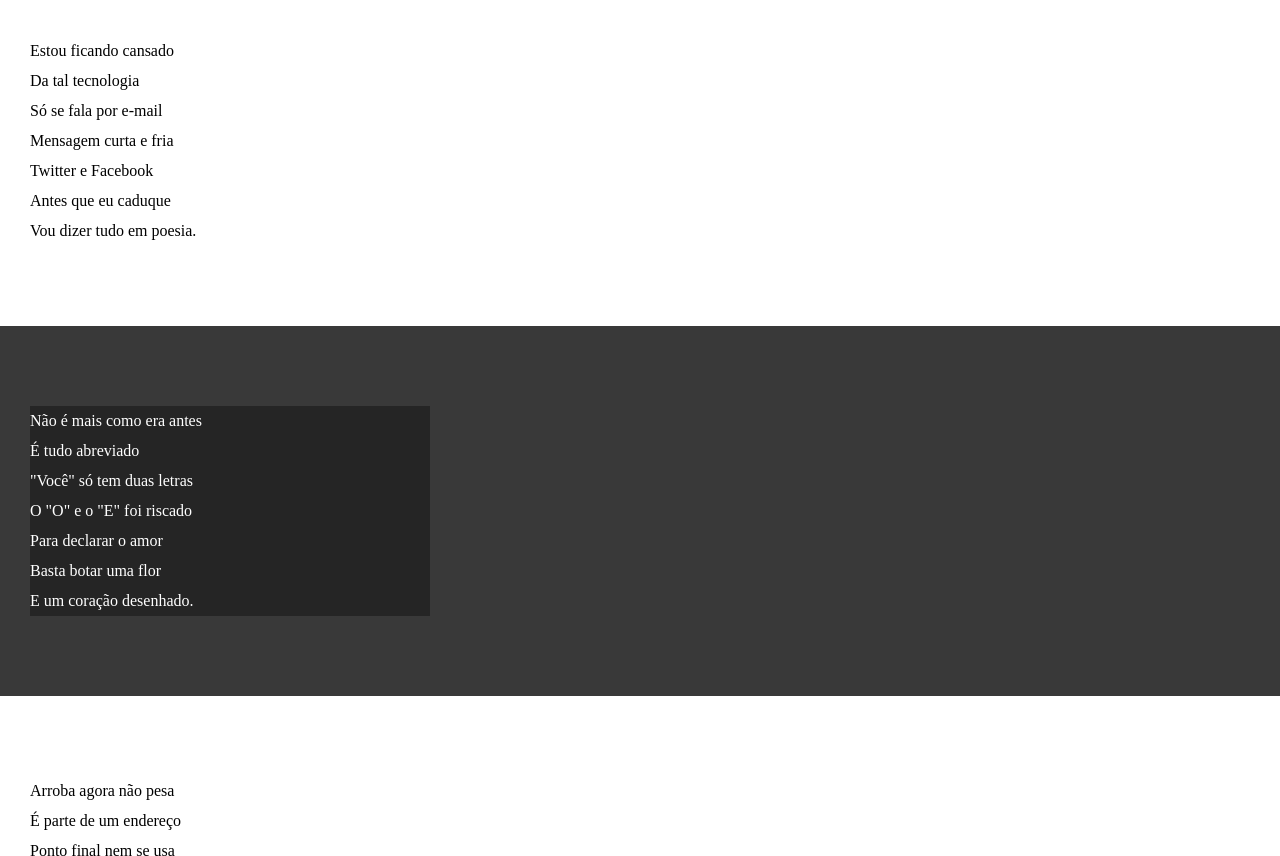
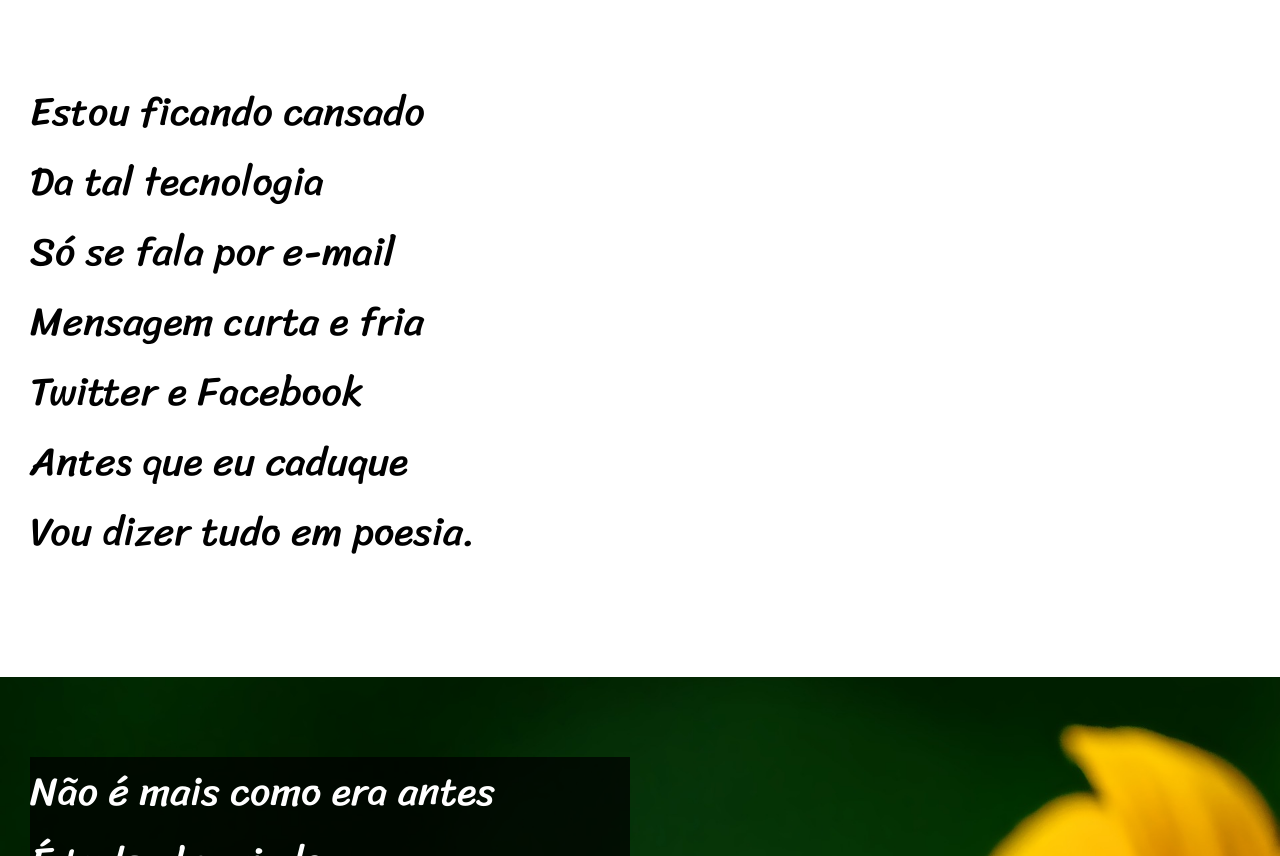
Before and after one commit to OpaDarlan/html-css, a plain HTML site: page exercicios/d012/index.html in a window 1280 px wide. Shown: the part 199-1055 px from the top of the page. Drawn offline with Linux system fonts and the light colour scheme.

Commit message:
criamos projeto cordel

```diff
--- a/exercicios/d012/index.html
+++ b/exercicios/d012/index.html
@@ -24,7 +24,7 @@
         </p>
     </section>
 
-    <section class="imagem">
+    <section class="imagem" id="imagem01">
         <p>
             Não é mais como era antes <br>
             É tudo abreviado <br>
@@ -58,7 +58,7 @@
         </p>
     </section>
 
-    <section class="imagem">
+    <section class="imagem" id="imagem02">
         <p>
             Tenho saudade das cartas <br>
             Escritas com a própria mão <br>
--- a/exercicios/d012/style.css
+++ b/exercicios/d012/style.css
@@ -1,4 +1,14 @@
 @charset "UTF-8";
+
+@import url('https://fonts.googleapis.com/css2?family=Passion+One:wght@400;700;900&display=swap');
+
+@import url('https://fonts.googleapis.com/css2?family=Sriracha&display=swap');
+
+:root {
+    --fonte1: Verdana, Geneva, Tahoma, sans-serif;
+    --fonte2: 'Passion One', sans-serif;
+    --fonte3: 'Sriracha', cursiva;
+}
 
 * {
     margin: 0px;
@@ -8,6 +18,7 @@
 html, body {
     min-height: 100vh;
     background-color: darkgray;
+    font-family: var(--fonte1);
 }
 
 header {
@@ -19,6 +30,8 @@ header {
 header > h1 {
     padding-top: 50px;
     font-variant: small-caps;
+    font-family: var(--fonte2);
+    font-size: 70px;
 }
 
 header > p {
@@ -35,6 +48,31 @@ header a:hover {
     text-decoration: underline;
 }
 
+section {
+    line-height: 70px;
+    padding-top: 10vh;
+    padding-bottom: 10vh;
+    padding-left: 30px;
+    font-family: var(--fonte3);
+    font-size: 40px;
+}
+
+section > p {
+    padding-bottom: 30px;
+}
+
+section#imagem01 {
+    background-image: url(imagens/background001.jpg);
+    background-position: center center;
+    background-attachment: fixed;
+}
+
+section#imagem02 {
+    background-image: url(imagens/background002.jpg);
+    background-position: center center;
+    background-attachment: fixed;
+}
+
 section.normal {
     background-color: white;
 }
@@ -42,18 +80,12 @@ section.normal {
 section.imagem {
     background-color: rgb(57, 57, 57);
     color: white;
+    background-size: cover;
 }
 
 section.imagem > p {
-    background-color: rgba(0, 0, 0, 0.348);
-    width: 400px;
-}
-
-section {
-    line-height: 30px;
-    padding-top: 10vh;
-    padding-bottom: 10vh;
-    padding-left: 30px;
+    background-color: rgba(0, 0, 0, 0.725);
+    width: 600px;
 }
 
 footer {
```
